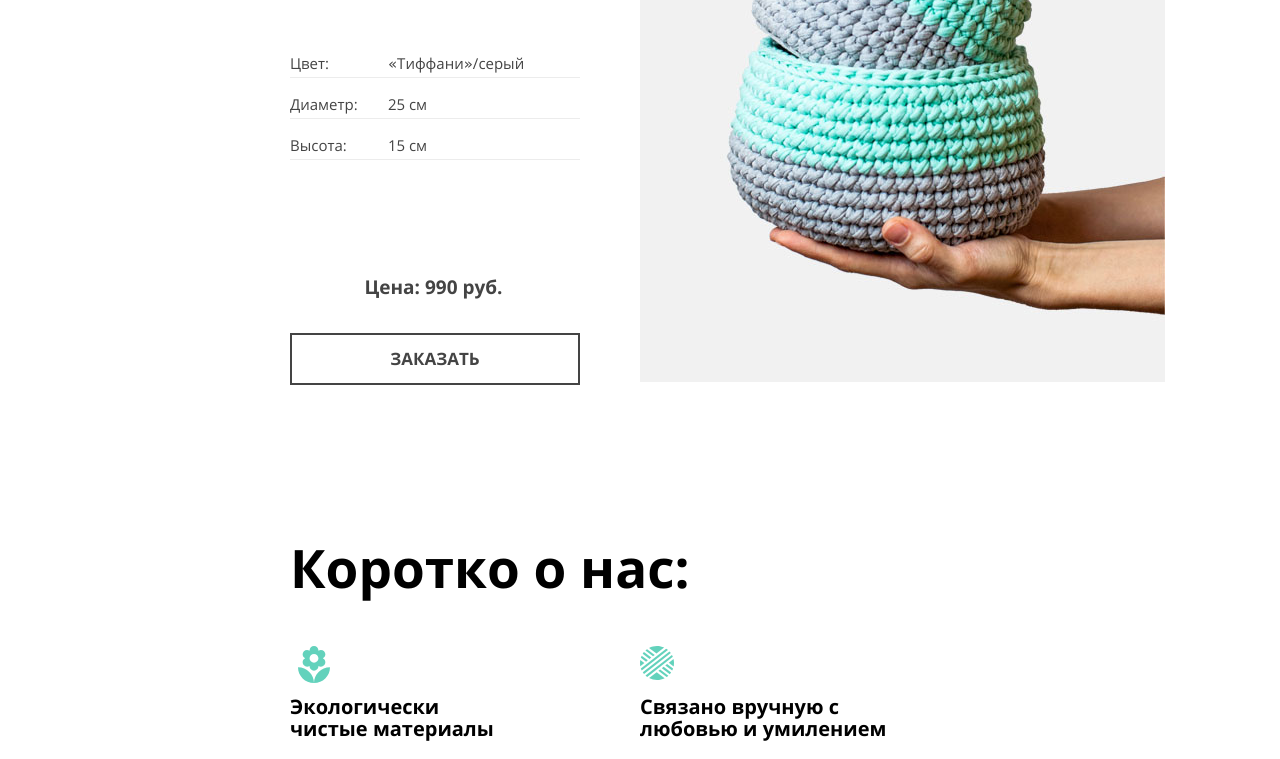
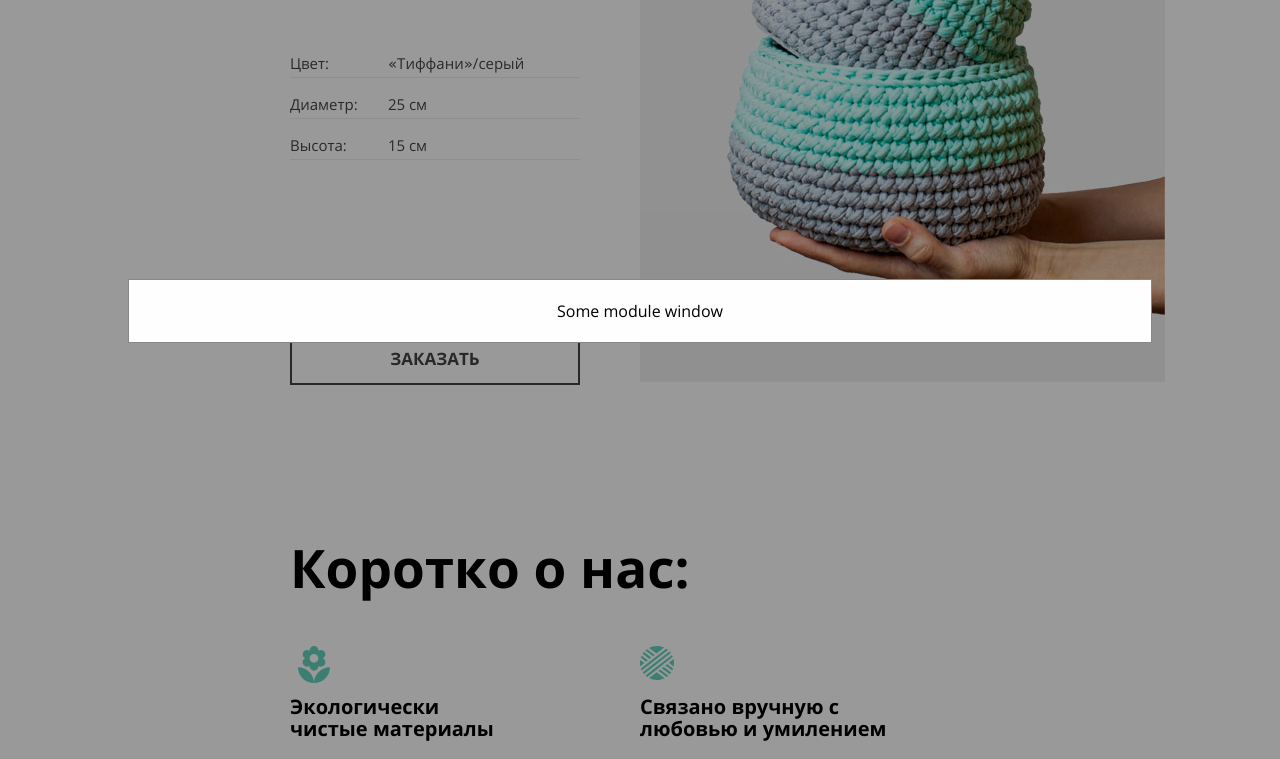
Before and after one commit to emptyform/161145-mishka, a website: page index.html in a window 1280 px wide. Both pictures are taken after a click on the link "ЗАКАЗАТЬ". Shown: the part 1158-1917 px from the top of the page. Drawn offline with nearby package versions, Linux system fonts and the light colour scheme; files that its build step writes are made by us from their sources.

Commit message:
Bug fixes. Modal window on index has been implementated

```diff
--- a/index.html
+++ b/index.html
@@ -292,6 +292,11 @@
       </div>
     </div>
   </footer>
+  <div class="item-module item-module--close">
+    <div class="item-module__content">
+      Some module window
+    </div>
+  </div>
   <script src="js/app.js"></script>
   <script src="js/picturefill.min.js"></script>
   </body>
--- a/js/app.js
+++ b/js/app.js
@@ -5,6 +5,7 @@ var navigation = document.querySelector('.main-nav__navigation-list');
 var userPanel = document.querySelector('.main-nav__user-panel-list');
 var itemCart = document.querySelectorAll('.catalog-item__cart');
 var itemModule = document.querySelector('.item-module');
+var orderBtn = document.querySelector('.week-deal__order');
 
 navigation.classList.add('main-nav__navigation-list--close');
 userPanel.classList.add('main-nav__user-panel-list--close');
@@ -18,7 +19,6 @@ toggler.addEventListener('click', function () {
 });
 
 for (var i = 0; i < itemCart.length; i++) {
-
   closeOnClick(itemCart[i]);
 }
 
@@ -27,7 +27,10 @@ function closeOnClick(element) {
     itemModule.classList.remove('item-module--close');
   });
 }
-
 itemModule.addEventListener('click', function() {
   itemModule.classList.add('item-module--close');
 });
+
+orderBtn.addEventListener('click', function() {
+  itemModule.classList.remove('item-module--close');
+});
--- a/sass/page-header.scss
+++ b/sass/page-header.scss
@@ -67,12 +67,6 @@
   width: 100%;
 
   align-items: center;
-}
-
-.page-header__logo-link {
-  margin-left: auto;
-  margin-right: auto;
-  padding-left: 21px;
 
   &:hover {
     opacity: 0.6;
@@ -81,6 +75,12 @@
   &:active {
     opacity: 0.3;
   }
+}
+
+.page-header__logo-link {
+  margin-left: auto;
+  margin-right: auto;
+  padding-left: 21px;
 }
 
 @media (min-width: $tablet-widths) {
```
Also changed, not shown: catalog.html (+5 -5 lines), build/catalog.html, build/css/style.css, build/css/style.min.css, build/index.html, build/js/app.js, 1 other file.
